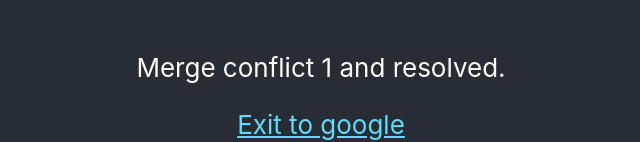
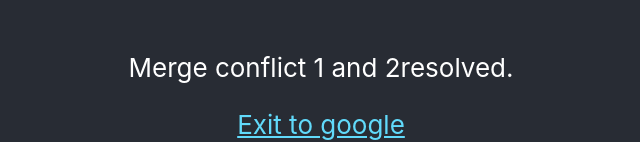
Before and after one commit to ayushchauhands/archis-academy-assignment, a React (Create React App) app: page / in a window 1280 px wide. Shown: the part 477-619 px from the top of the page, without its empty margins (319-959 px from the left). Built offline with nearby package versions, Linux system fonts and the light colour scheme.

Commit message:
syntax error fixed

```diff
--- a/src/App.js
+++ b/src/App.js
@@ -7,7 +7,7 @@ function App() {
       <header className="App-header">
         <img src={logo} className="App-logo" alt="logo" />
         <p>
-          Merge conflict 1  and resolved.
+          Merge conflict 1 and 2resolved.
         </p>
         <a
           className="App-link"
```
